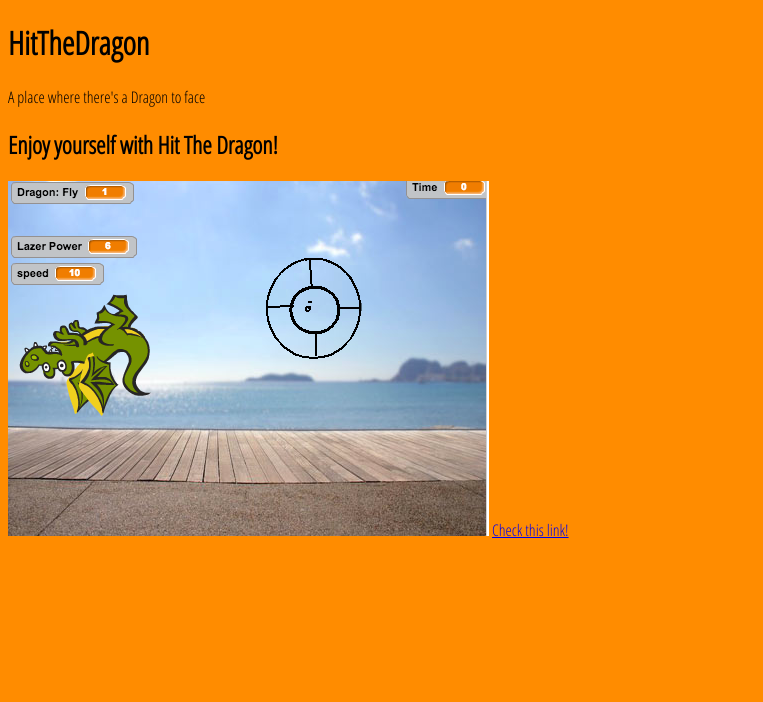
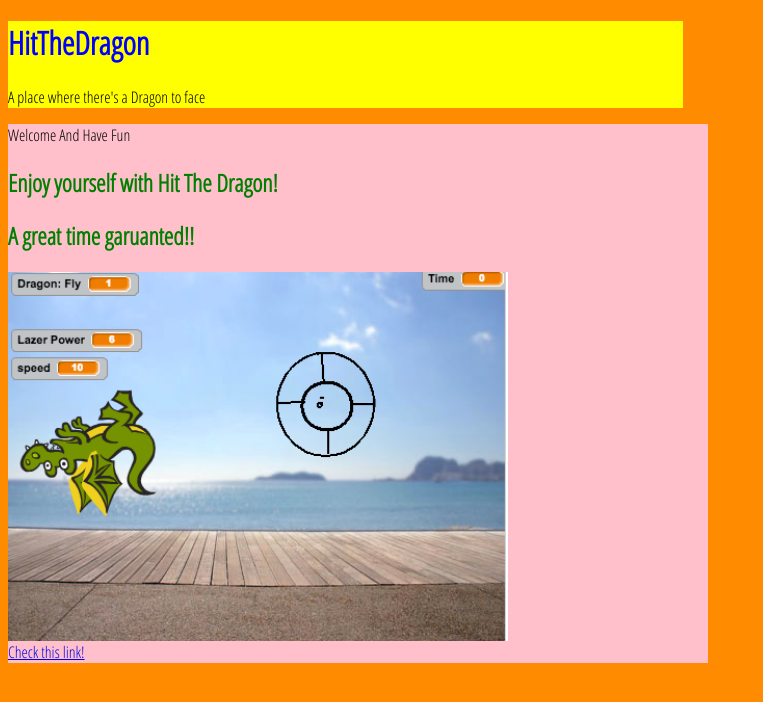
Before and after one commit to Markkogann/HitTheDragon, a plain HTML site: page index.html in a window 1280 px wide. Shown: the whole page, without its empty margins (0-763 px from the left). Drawn offline with Linux system fonts and the light colour scheme.

Commit message:
finished colored background

```diff
--- a/index.html
+++ b/index.html
@@ -13,18 +13,30 @@
 
 <body>
 
+<div id = title>
+
 <h1>HitTheDragon</h1>
 
 
 <p>A place where there's a Dragon to face</p>
 
+</div>
+
+<div id = "main"
+
+<h1>Welcome And Have Fun</p>
 
 <h2>Enjoy yourself with Hit The Dragon!</h2>
+
+<h2>A great time garuanted!!</h2>
 
 <img src = "extension.png">
 
 <a href = "https://en.wikipedia.org/wiki/Dragon"> Check this link! </a>
 
+
+</div>
+
 </body>
 
 
--- a/style..css
+++ b/style..css
@@ -2,3 +2,32 @@ body {
 	 background: darkorange;
 	font-family: 'Open Sans Condensed', sans-serif;
  }
+
+h1 {
+	color: blue;
+}
+
+img {
+	display: block;
+	width: 500px;
+	height: auto;
+}
+
+
+ h2 {
+  color: green;
+ }
+
+  #title {
+      background: yellow;
+ 		width: 675px;
+ }
+
+#main {
+	background: pink;
+		width: 700px;
+}
+
+#main p {
+	color: yellow;
+}
```
